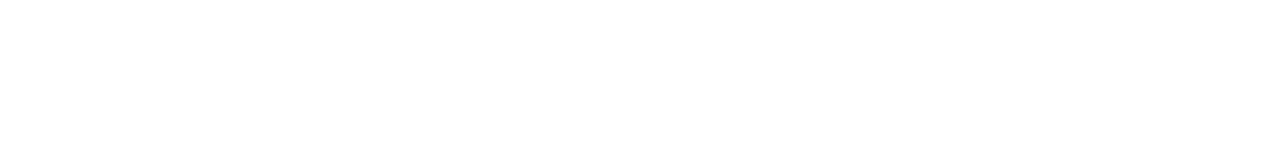
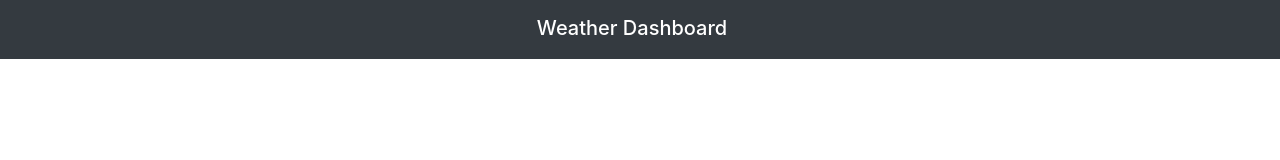
Before and after one commit to Prototype1309/City-Weather-App, a plain HTML site: page index.html in a window 1280 px wide. Drawn offline with nearby package versions, Linux system fonts and the light colour scheme.

Commit message:
adding the Dashboard

```diff
--- a/index.html
+++ b/index.html
@@ -12,3 +12,10 @@
     <link rel="stylesheet" href="Assets/style.css">
     <script src="https://cdn.jsdelivr.net/npm/moment@2.24.0/moment.min.js"></script>
 </head>
+<body>
+    <div class="container-fluid">
+        <div class="row navbar navbar-dark bg-dark">
+            <div class="col-12 text-center">
+                <h1 class="navbar-brand pb-0 px-0">Weather Dashboard</h1>
+            </div>
+        </div>
```
